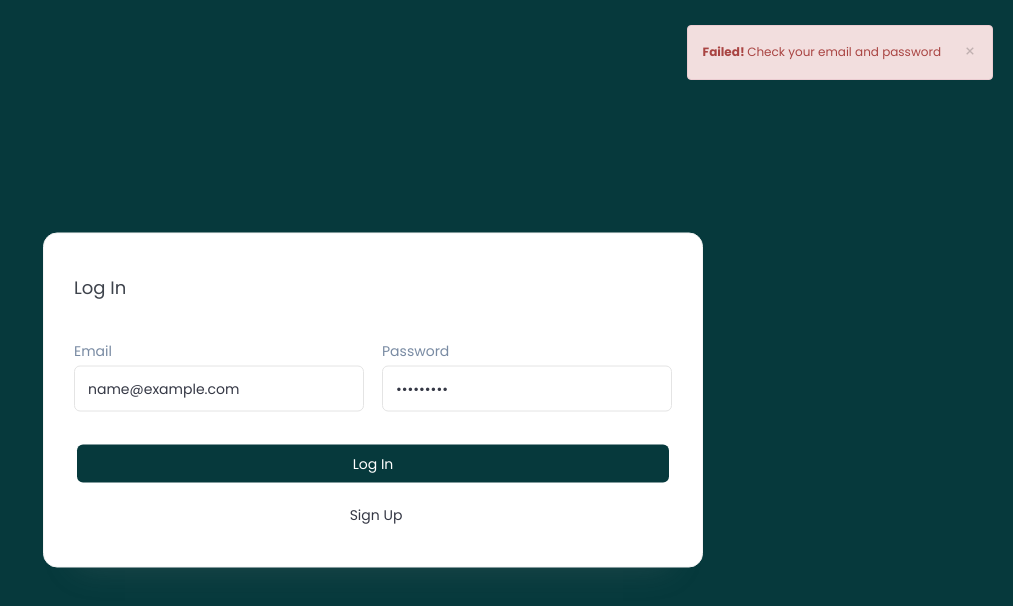
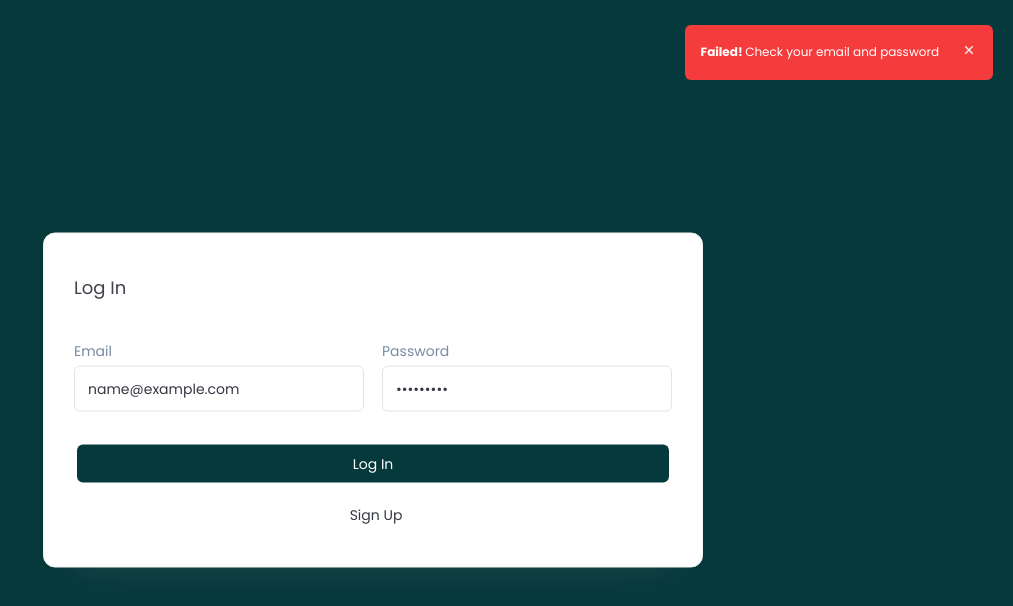
Before and after one commit to louisordonez/banking-app, a React (Create React App) app: page / in a window 1280 px wide. Both pictures are taken after typing "name@example.com", "Sample123" into the empty fields and a click on the input "Log In". Shown: the top 606 px of the page, without its empty margins (267-1280 px from the left). Built offline with nearby package versions, Linux system fonts and the light colour scheme.

Commit message:
Update border radius

```diff
--- a/src/Assets/Styles/Scss/components/_alert.scss
+++ b/src/Assets/Styles/Scss/components/_alert.scss
@@ -3,7 +3,7 @@
   margin-top: 1.5rem;
   margin-bottom: 1.5rem;
   border: 0.1rem solid transparent;
-  border-radius: 0.4rem;
+  border-radius: 0.6rem;
   position: absolute;
   top: 1rem;
   right: 2rem;
@@ -30,15 +30,13 @@
 }
 
 .alert-success {
-  color: #3c763d;
-  background-color: #dff0d8;
-  border-color: #d6e9c6;
+  color: var(--white);
+  background-color: var(--second-color);
 }
 
 .alert-danger {
-  color: #a94442;
-  background-color: #f2dede;
-  border-color: #ebccd1;
+  color: var(--white);
+  background-color: #f53c3d;
 }
 
 .alert-dismissable,
@@ -56,10 +54,5 @@
 
 .close {
   float: right;
-  font-size: 2.1rem;
-  font-weight: 700;
-  line-height: 1;
-  text-shadow: 0 0.1rem 0 #fff;
-  filter: alpha(opacity=20);
-  opacity: 0.2;
+  color: var(--white);
 }
--- a/src/Assets/Styles/Scss/components/_button.scss
+++ b/src/Assets/Styles/Scss/components/_button.scss
@@ -5,7 +5,7 @@
   color: var(--white);
   border: none;
   cursor: pointer;
-  border-radius: 1rem;
+  border-radius: 1.2rem;
 }
 
 .btn-primary {
--- a/src/Assets/Styles/Scss/components/_input.scss
+++ b/src/Assets/Styles/Scss/components/_input.scss
@@ -3,7 +3,7 @@
   height: 9.887rem;
   background: var(--white);
   box-shadow: 0rem 1.5rem 3rem rgba(118, 118, 118, 0.2);
-  border-radius: 1.4rem;
+  border-radius: 1.2rem;
 
   > div {
     padding-top: 1.2rem;
--- a/src/Assets/Styles/Scss/components/_modal.scss
+++ b/src/Assets/Styles/Scss/components/_modal.scss
@@ -12,7 +12,7 @@
   background: var(--white);
   border: 0.1rem solid #f4f4f4;
   box-shadow: 0rem 3.2rem 3.2rem -3.2rem rgba(142, 142, 142, 0.18);
-  border-radius: 1.4rem;
+  border-radius: 1.2rem;
 }
 
 .modal-header {
--- a/src/Assets/Styles/Scss/components/_table.scss
+++ b/src/Assets/Styles/Scss/components/_table.scss
@@ -3,7 +3,7 @@
   height: 47rem;
   background: var(--white);
   border: 0.1rem solid #e4e4e4;
-  border-radius: 1.4rem;
+  border-radius: 1.2rem;
   overflow-y: scroll;
 
   button {
--- a/src/Assets/Styles/Scss/pages/_home.scss
+++ b/src/Assets/Styles/Scss/pages/_home.scss
@@ -16,7 +16,7 @@
   width: 12rem;
   height: 12rem;
   background: var(--white);
-  border-radius: 0.8rem;
+  border-radius: 1.2rem;
 }
 
 .wallet-icon {
@@ -79,7 +79,7 @@
   width: 8rem;
   height: 8rem;
   background: var(--white);
-  border-radius: 0.8rem;
+  border-radius: 1.2rem;
 }
 
 .action-icon {
@@ -99,7 +99,7 @@
   border: 0.1rem solid #e4e4e4;
   margin-left: 3rem;
   margin-right: -1.6rem;
-  border-radius: 1.4rem;
+  border-radius: 1.2rem;
   overflow-y: scroll;
   margin-bottom: 3rem;
 }
--- a/src/Assets/Styles/Scss/pages/_settings.scss
+++ b/src/Assets/Styles/Scss/pages/_settings.scss
@@ -9,6 +9,6 @@
 .settings {
   width: 66rem;
   background: var(--white);
-  border-radius: 1.4rem;
+  border-radius: 1.2rem;
   border: 0.1rem solid #e4e4e4;
 }
--- a/src/Components/Alert/Alert.jsx
+++ b/src/Components/Alert/Alert.jsx
@@ -10,7 +10,7 @@ const Alert = ({ showAlert, alertType, alertHeader, alertText, onClick }) => {
     >
       <div>
         <button className="close" onClick={onClick}>
-          <BoxIcons.BiX size={16} style={{ color: 'black' }} />
+          <BoxIcons.BiX size={18} />
         </button>
         <span className="alert-header">{alertHeader} </span>
         <span>{alertText}</span>
```
